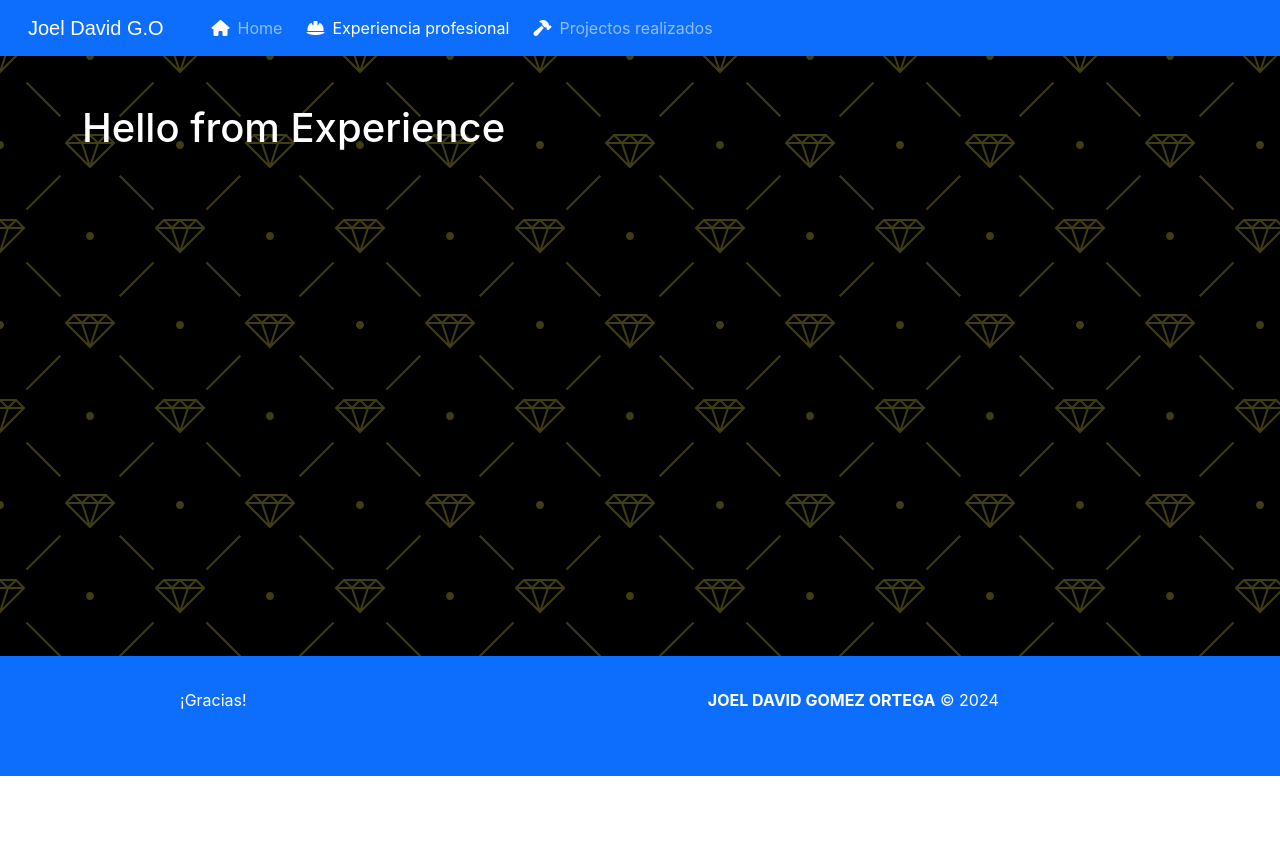
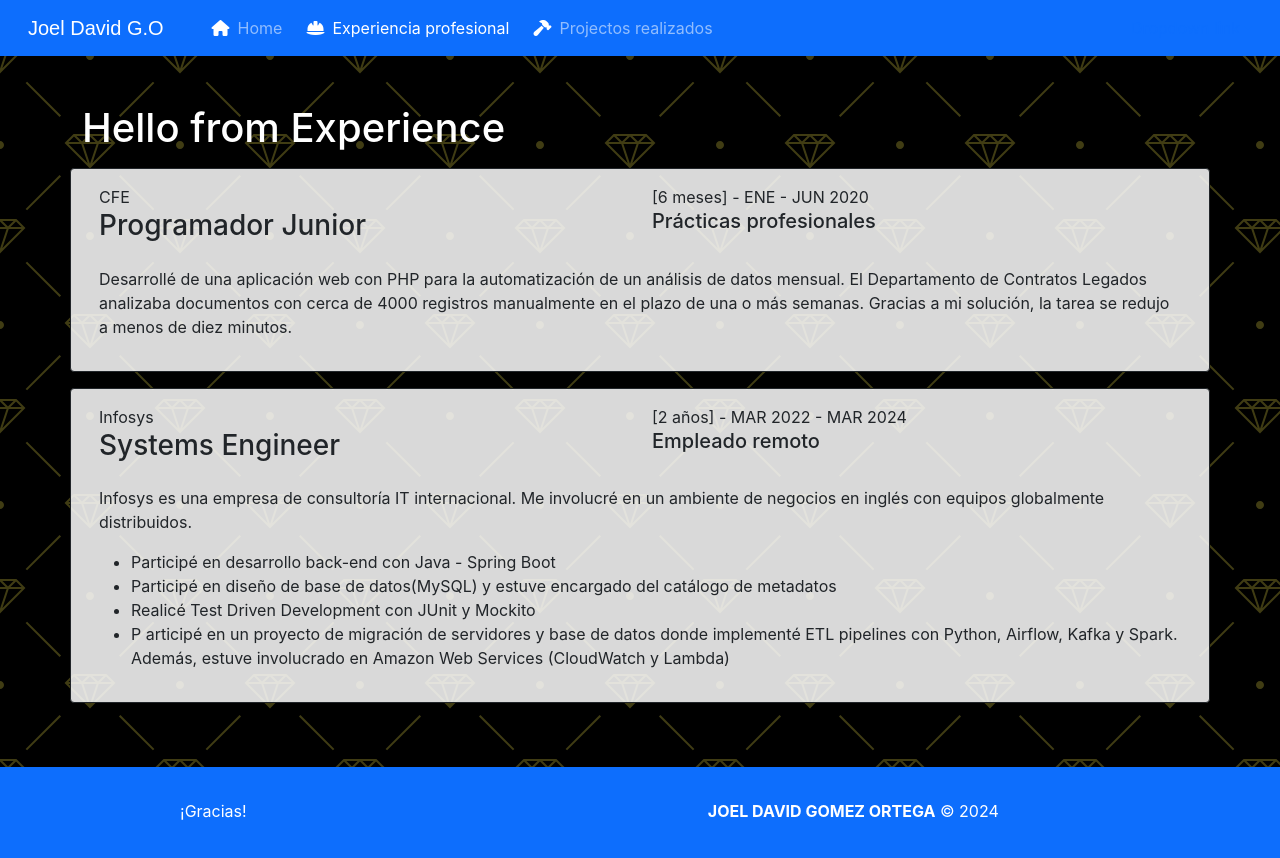
Before and after one commit to Davel99/resume, a React (Create React App) app: page /my-experience in a window 1280 px wide. Shown: the top 858 px of the page. Before the commit the page ends 800 px from the top, so only its background shows below. Built offline with nearby package versions, Linux system fonts and the light colour scheme.

Commit message:
Added content to Experience

```diff
--- a/src/index.css
+++ b/src/index.css
@@ -46,6 +46,10 @@ footer {
   background-color: rgba(255,255,255,0.85);
 }
 
+.bg-semid{
+  background-color: rgba(0,0,0,0.75);
+}
+
 .big-icon{
   font-size: 7.5em;
   display: flex;
--- a/src/pages/Experience.jsx
+++ b/src/pages/Experience.jsx
@@ -1,7 +1,50 @@
 const Experience = () => {
-    return(
+    return (
         <div className="container">
             <h1>Hello from Experience</h1>
+            <div className="row border border-dark rounded bg-semil text-dark p-3 my-3">
+                <div className="col-md-6">
+                    <span>CFE</span>
+                    <h3>Programador Junior</h3>
+                </div>
+                <div className="col-md-6">
+                    <span>[6 meses] - ENE - JUN 2020</span>
+                    <h5>Prácticas profesionales</h5>
+                </div>
+                <div className="col-12 pt-3">
+                <p>
+                    Desarrollé de una aplicación web con PHP para la automatización de un análisis de datos mensual.
+                    El Departamento de Contratos Legados analizaba documentos con cerca de 4000 registros manualmente
+                    en el plazo de una o más semanas. Gracias a mi solución, la tarea se redujo a menos de diez minutos.
+                </p>
+                </div>
+            </div>
+
+            <div className="row border border-dark rounded bg-semil text-dark p-3 my-3">
+                <div className="col-md-6">
+                    <span>Infosys</span>
+                    <h3>Systems Engineer</h3>
+                </div>
+                <div className="col-md-6">
+                    <span>[2 años] - MAR 2022 - MAR 2024</span>
+                    <h5>Empleado remoto</h5>
+                </div>
+                <div className="col-12 pt-3">
+                <p>
+                    Infosys es una empresa de consultoría IT internacional. Me involucré en un ambiente de negocios en inglés con equipos globalmente distribuidos.
+                </p>
+                <ul>
+                    <li>Participé en desarrollo back-end con Java - Spring Boot</li>
+                    <li>Participé en diseño de base de datos(MySQL) y estuve encargado del catálogo de metadatos</li>
+                    <li>Realicé Test Driven Development con JUnit y Mockito</li>
+                    <li>P
+                        articipé en un proyecto de migración de servidores y base de datos donde implementé ETL pipelines
+                        con Python, Airflow, Kafka y Spark. Además, estuve involucrado en Amazon Web Services
+                        (CloudWatch y Lambda)
+                    </li>
+                </ul>
+                </div>
+            </div>
         </div>
     )
 }
```
